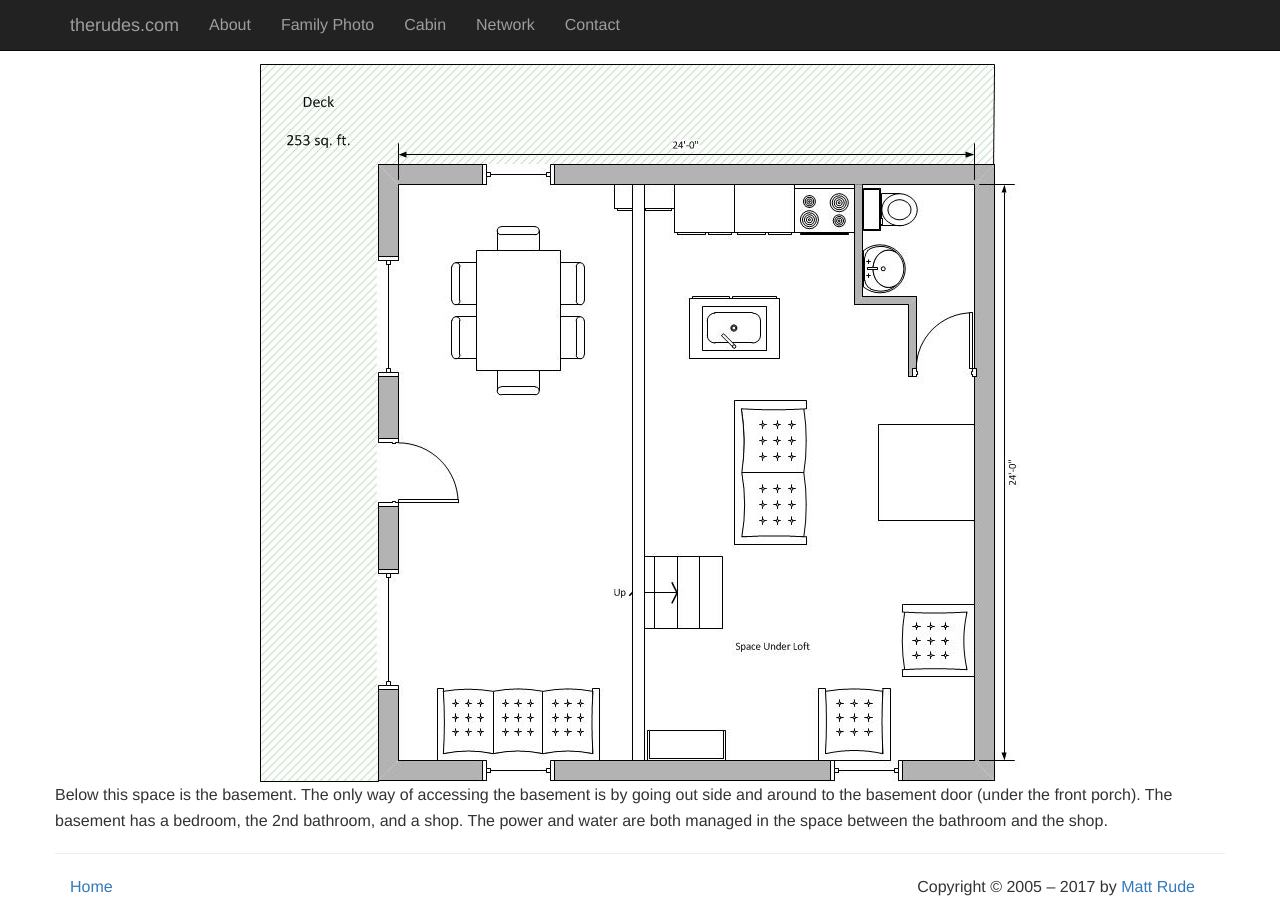
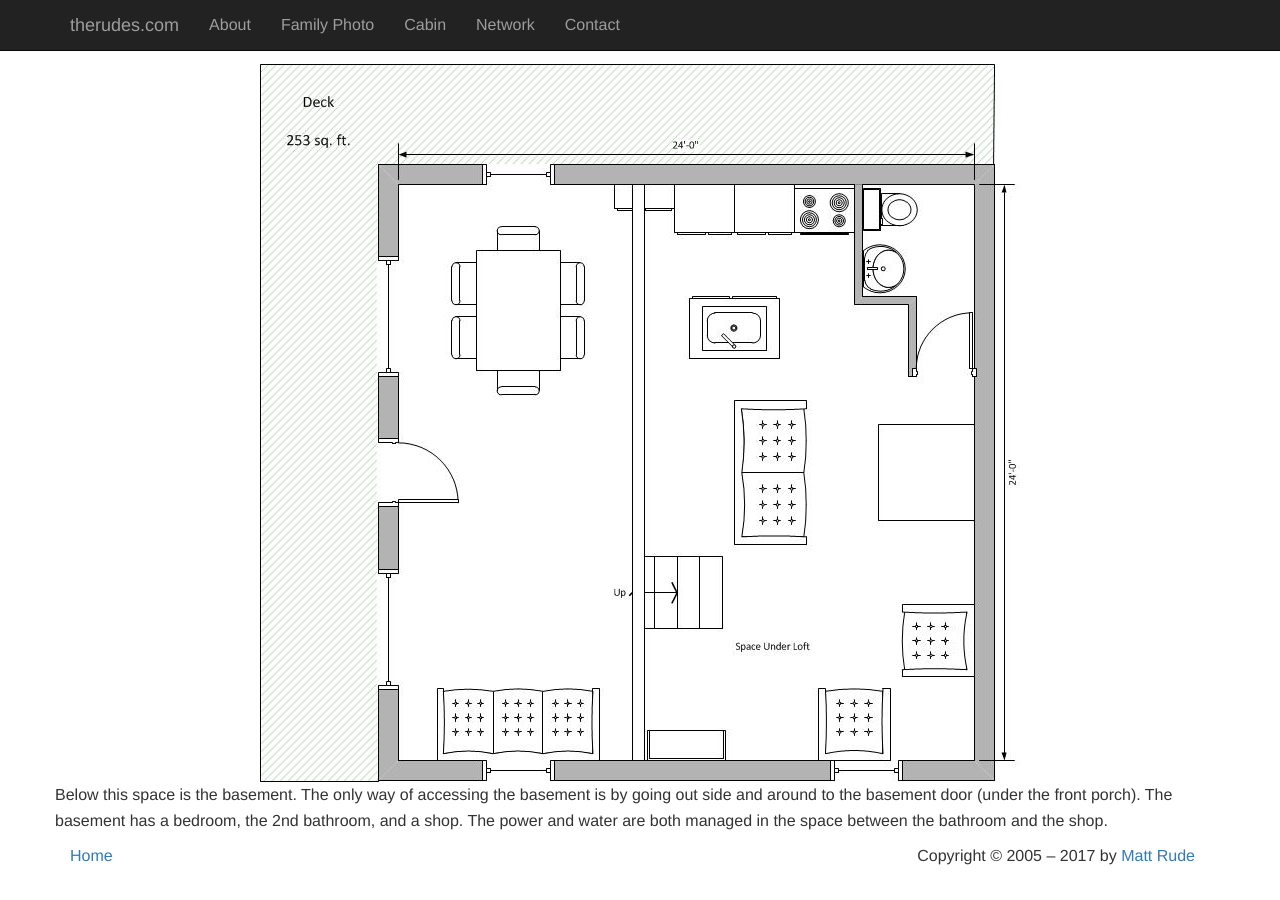
Before and after one commit to mattrude/therudes.com, a Jekyll site: the page built from cabin.html, in a window 1280 px wide and 900 px high, scrolled down 2993 px. Built offline with Jekyll 4.4.1, drawn with Linux system fonts in a browser that asks for light colours; nearby versions of some CDN libraries; after the commit the page ends 3862 px from its top, so only the background shows below that.

Commit message:
Remove unused <hr>

```diff
--- a/_includes/cabin.html
+++ b/_includes/cabin.html
@@ -103,6 +103,5 @@
 
         </div>
       </div>
-      <hr>
     </div>
   </div>
--- a/_includes/network.html
+++ b/_includes/network.html
@@ -45,7 +45,6 @@
       <hr>
       <h2><i class="fa fa-link"></i> This Website</h2>
         <p>The source for this website may be found in the github repository <a href="https://github.com/mattrude/therudes.com#readme">therudes.com</a>. This site is licensed under the <a href="https://raw.githubusercontent.com/mattrude/therudes.com/master/LICENSE">GNU General Public License, version 3 (GPLv3)</a>, and may be used or modified under the terms of that license.</p>
-        <hr>
     </div>
   </div>
 
--- a/_includes/welcome.html
+++ b/_includes/welcome.html
@@ -4,7 +4,7 @@
             <div class="content">
                 <h1>The Rude<br />Family</h1>
                 <div class="separator-container">
-                    <div class="separator line-separator">∎</div>
+                    <div class="separator line-separator"><i class="fa fa-cloud"></i></div>
                 </div>
                 <h5>Minneapolis, Minnesota, USA</h5>
             </div>
```
